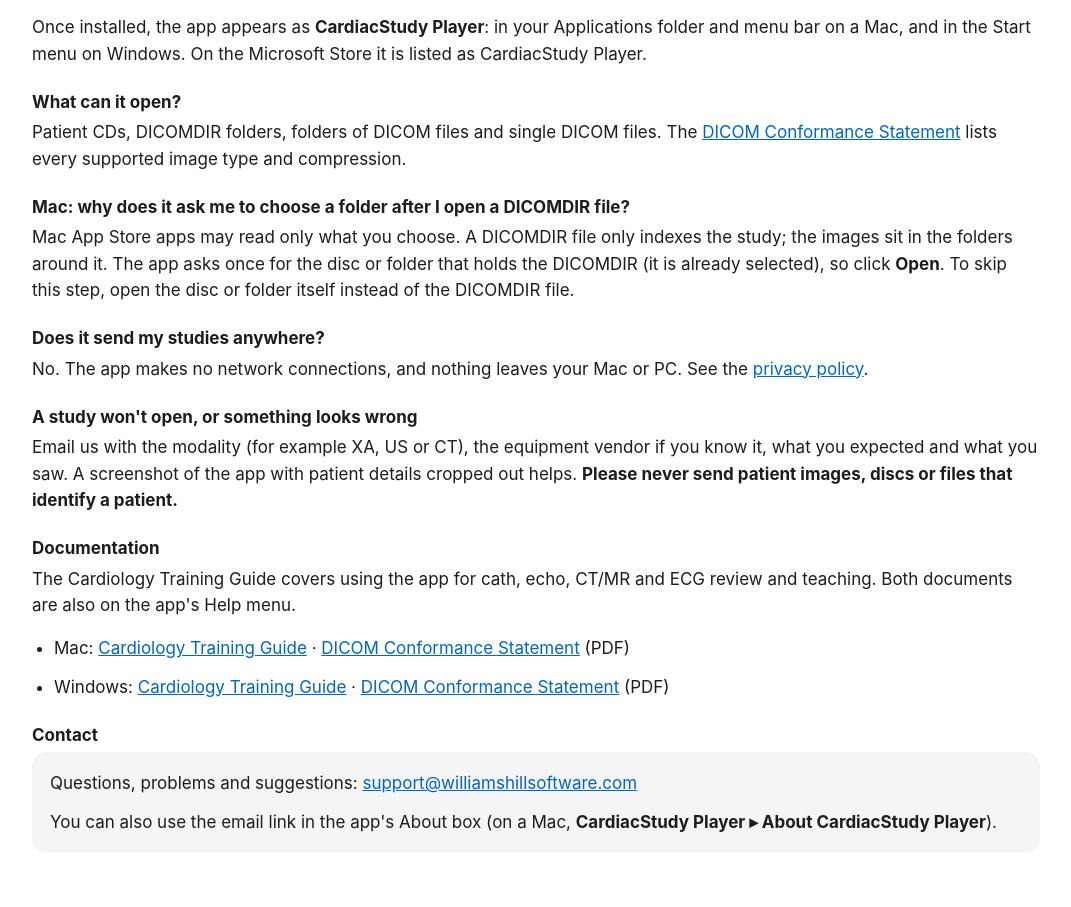
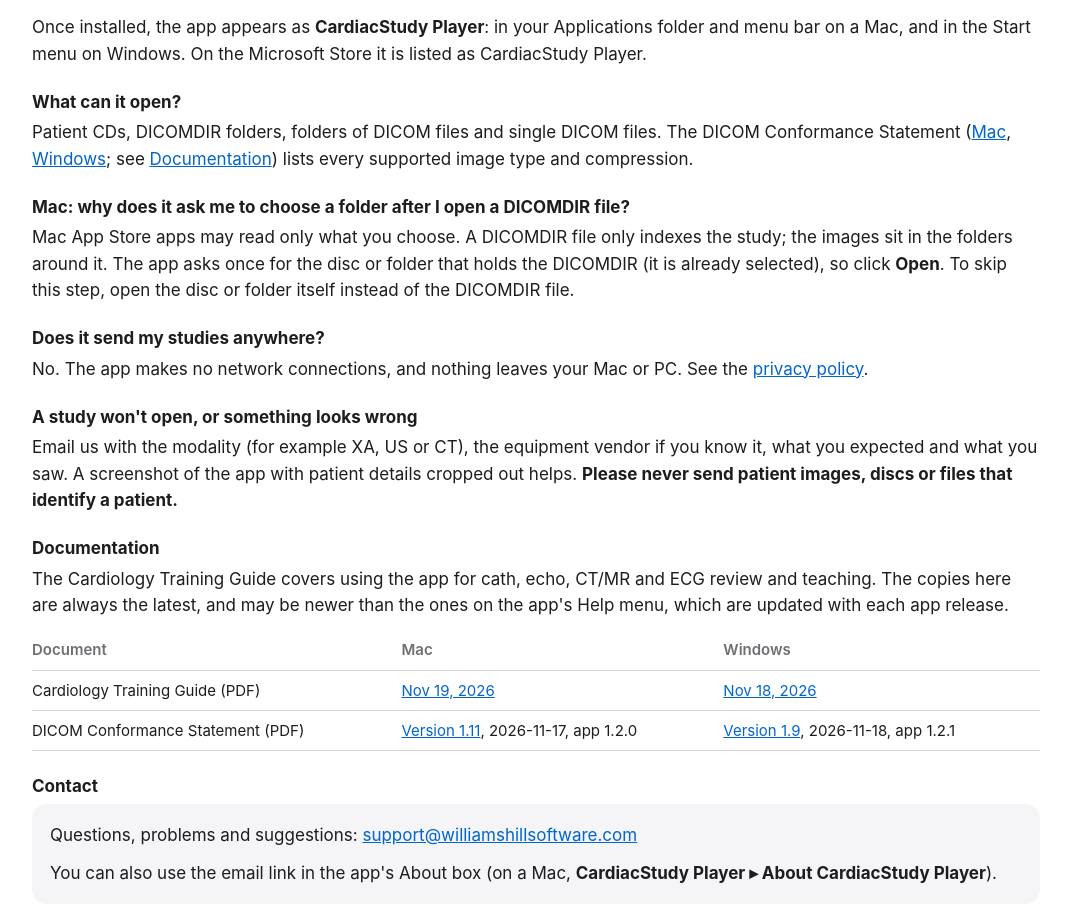
Before and after one commit to wlapointe/williamshillsoftware-site, a plain HTML site: page cardiacstudy-player/index.html in a window 1280 px wide. Shown: the part 3368-4275 px from the top of the page, without its empty margins (104-1175 px from the left). Drawn offline with Linux system fonts and the light colour scheme.

Commit message:
Documents: always the latest, with the version in each link
Documentation is a table of the Mac and Windows training guides (by date)
and conformance statements (document version, date, app version); each
link carries the same in ?v= so the URL shows which copy it is and
browsers fetch a new one. Says the site's copies can be newer than the
app's Help menu. README: how to update them on every re-render.

Co-Authored-By: Claude Opus 5.5 <noreply@anthropic.com>

```diff
--- a/cardiacstudy-player/index.html
+++ b/cardiacstudy-player/index.html
@@ -265,7 +265,7 @@
   <p>Once installed, the app appears as <strong>CardiacStudy Player</strong>: in your Applications folder and menu bar on a Mac, and in the Start menu on Windows. On the Microsoft Store it is listed as CardiacStudy Player.</p>
 
   <h3>What can it open?</h3>
-  <p>Patient CDs, DICOMDIR folders, folders of DICOM files and single DICOM files. The <a href="/cardiacstudy-player/DICOM_CONFORMANCE.pdf">DICOM Conformance Statement</a> lists every supported image type and compression.</p>
+  <p>Patient CDs, DICOMDIR folders, folders of DICOM files and single DICOM files. The DICOM Conformance Statement (<a href="/cardiacstudy-player/DICOM_CONFORMANCE.pdf?v=1.11">Mac</a>, <a href="/cardiacstudy-player/windows/DICOM_CONFORMANCE.pdf?v=1.9">Windows</a>; see <a href="#documentation">Documentation</a>) lists every supported image type and compression.</p>
 
   <h3>Mac: why does it ask me to choose a folder after I open a DICOMDIR file?</h3>
   <p>Mac App Store apps may read only what you choose. A DICOMDIR file only indexes the study; the images sit in the folders around it. The app asks once for the disc or folder that holds the DICOMDIR (it is already selected), so click <strong>Open</strong>. To skip this step, open the disc or folder itself instead of the DICOMDIR file.</p>
@@ -276,12 +276,19 @@
   <h3>A study won't open, or something looks wrong</h3>
   <p>Email us with the modality (for example XA, US or CT), the equipment vendor if you know it, what you expected and what you saw. A screenshot of the app with patient details cropped out helps. <strong>Please never send patient images, discs or files that identify a patient.</strong></p>
 
-  <h3>Documentation</h3>
-  <p>The Cardiology Training Guide covers using the app for cath, echo, CT/MR and ECG review and teaching. Both documents are also on the app's Help menu.</p>
-  <ul>
-    <li>Mac: <a href="/cardiacstudy-player/CardiacStudyPlayer-Cardiology-Training-Guide.pdf">Cardiology Training Guide</a> · <a href="/cardiacstudy-player/DICOM_CONFORMANCE.pdf">DICOM Conformance Statement</a> (PDF)</li>
-    <li>Windows: <a href="/cardiacstudy-player/windows/CardiacStudyPlayer-Cardiology-Training-Guide.pdf">Cardiology Training Guide</a> · <a href="/cardiacstudy-player/windows/DICOM_CONFORMANCE.pdf">DICOM Conformance Statement</a> (PDF)</li>
-  </ul>
+  <h3 id="documentation">Documentation</h3>
+  <p>The Cardiology Training Guide covers using the app for cath, echo, CT/MR and ECG review and teaching. The copies here are always the latest, and may be newer than the ones on the app's Help menu, which are updated with each app release.</p>
+  <table class="versions docs">
+    <thead><tr><th>Document</th><th>Mac</th><th>Windows</th></tr></thead>
+    <tbody>
+      <tr><td>Cardiology Training Guide (PDF)</td>
+          <td><a href="/cardiacstudy-player/CardiacStudyPlayer-Cardiology-Training-Guide.pdf?v=2026-11-19">Nov 19, 2026</a></td>
+          <td><a href="/cardiacstudy-player/windows/CardiacStudyPlayer-Cardiology-Training-Guide.pdf?v=2026-11-18">Nov 18, 2026</a></td></tr>
+      <tr><td>DICOM Conformance Statement (PDF)</td>
+          <td><a href="/cardiacstudy-player/DICOM_CONFORMANCE.pdf?v=1.11">Version 1.11</a>, 2026-11-17, app 1.2.0</td>
+          <td><a href="/cardiacstudy-player/windows/DICOM_CONFORMANCE.pdf?v=1.9">Version 1.9</a>, 2026-11-18, app 1.2.1</td></tr>
+    </tbody>
+  </table>
 
   <h3>Contact</h3>
   <div class="contact">
```
Also changed, not shown: cardiacstudy-player/measurements.html (+1 -1 lines), 1 other file.
